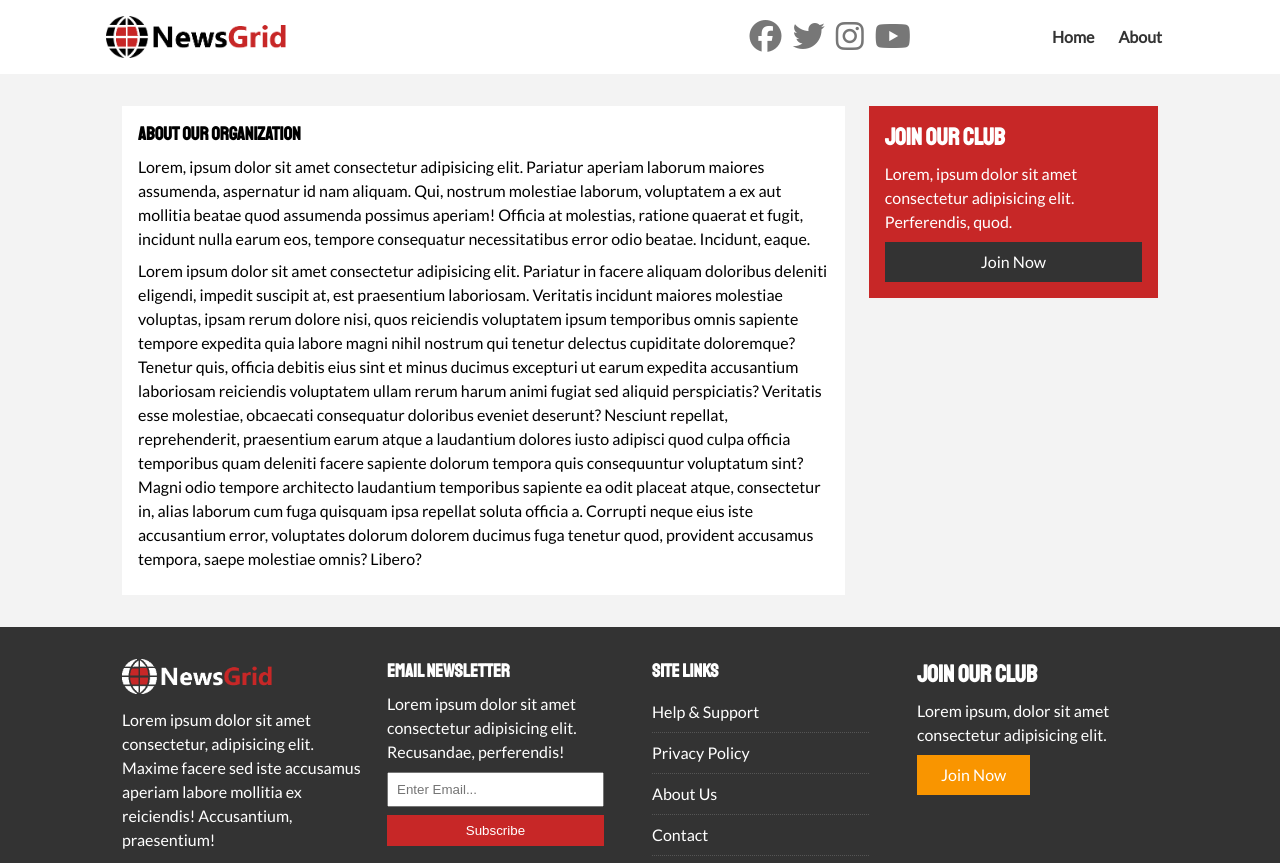
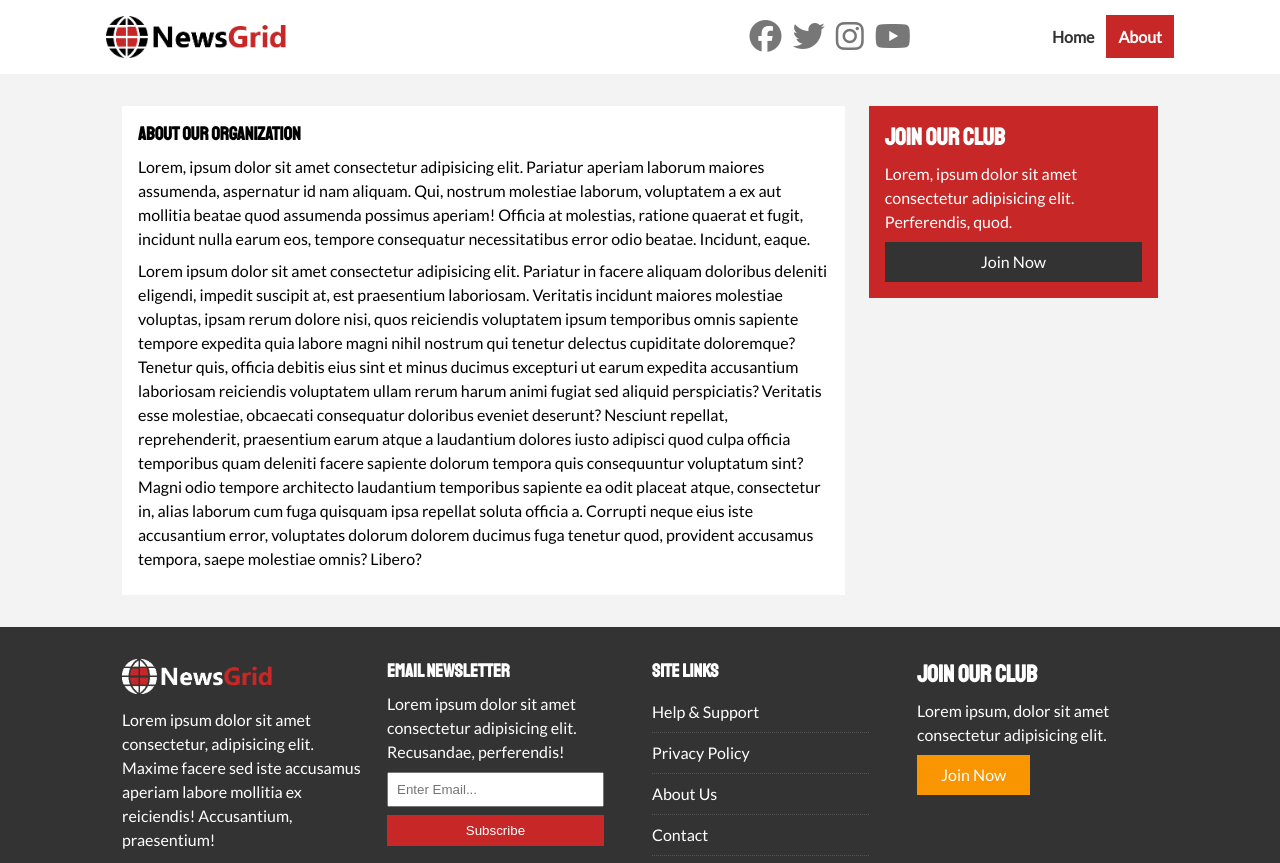
Before and after one commit to alan-nguyen/newsgrid, a plain HTML site: page about.html in a window 1280 px wide. Shown: the top 863 px of the page. Drawn offline with Linux system fonts and the light colour scheme.

Commit message:
Add current class

```diff
--- a/about.html
+++ b/about.html
@@ -48,7 +48,7 @@
         </div>
         <ul>
           <li><a href="index.html">Home</a></li>
-          <li><a href="about.html">About</a></li>
+          <li><a class="current" href="about.html">About</a></li>
         </ul>
       </div>
     </nav>
```
